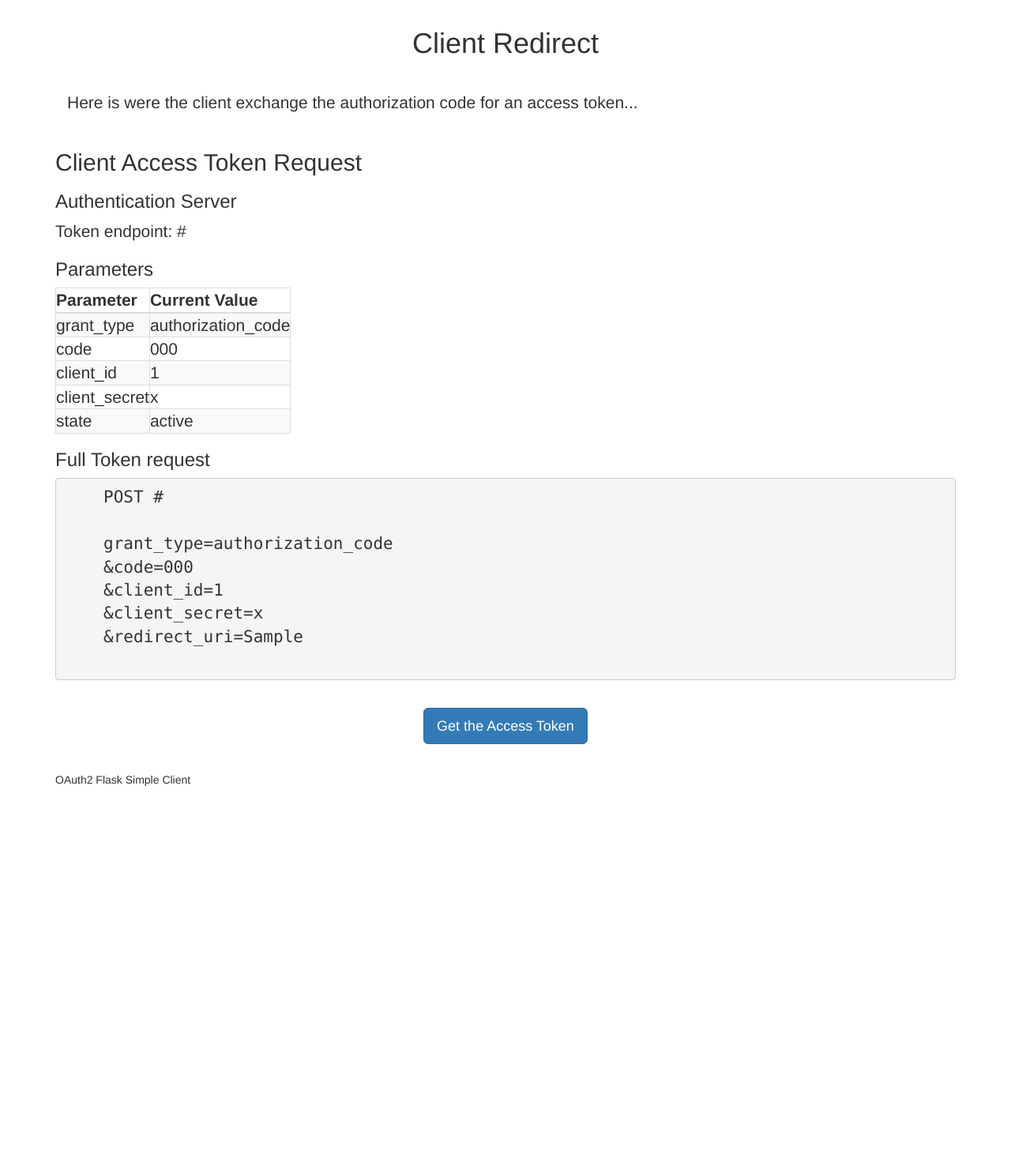
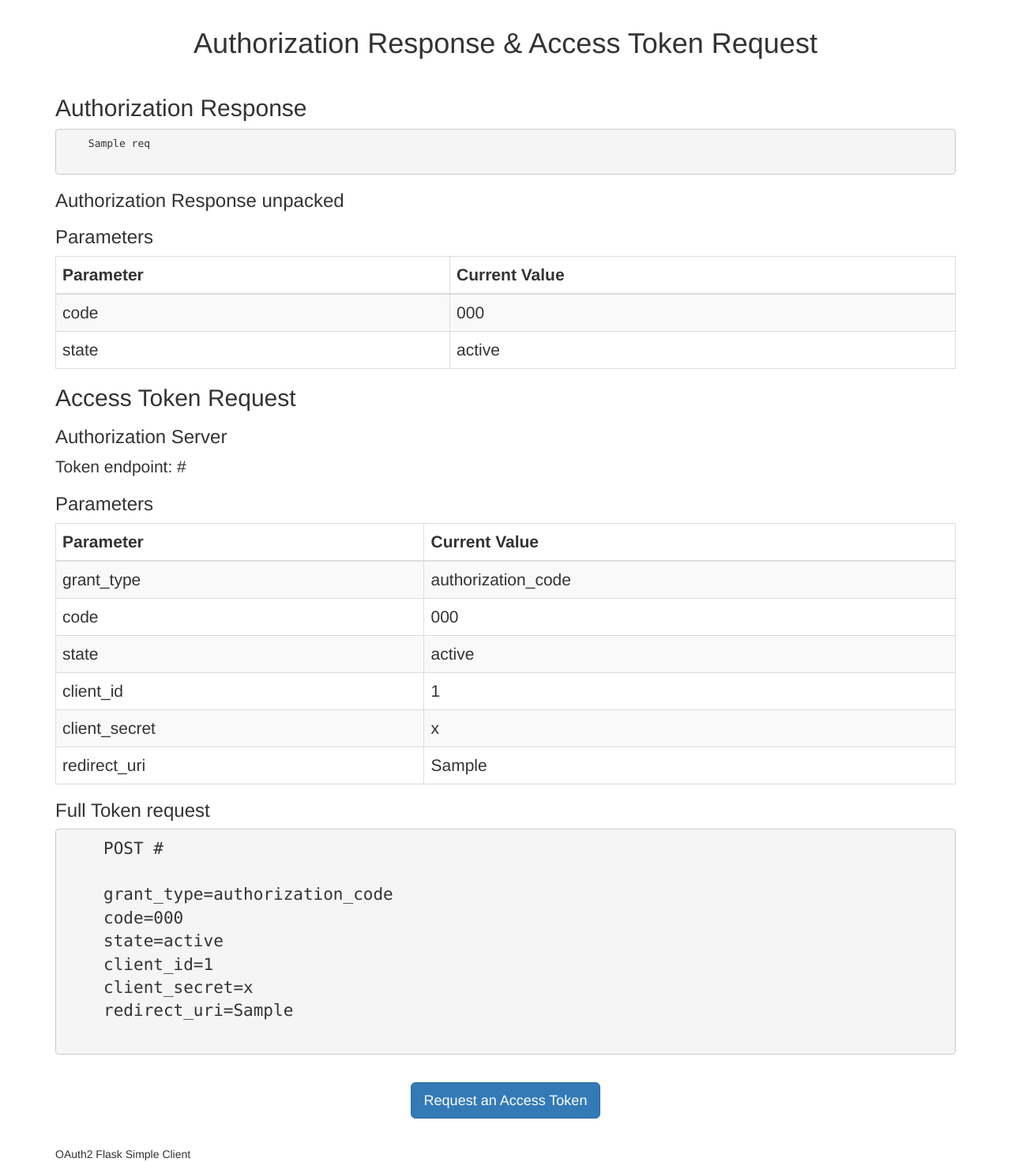
Before and after one commit to speedj/oidcprimer, a Flask app: template oauth2-client/oauth2client/templates/cb.html in a window 1280 px wide. Shown: the whole page at 79% size. Before the commit the page ends 995 px from the top, so only its background shows below. Run offline with Flask 2, Linux system fonts and the light colour scheme; the template is opened without the code that fills it: most values are stand-ins (such as "Sample title", 1, 10 or a date in 2020); parts of the project's set-up code (start-up, migrations or seed data) failed here and were passed over; some libraries are stand-ins or nearby versions.

Commit message:
Modiied oauth2 client

```diff
--- a/oauth2-client/oauth2client/__init__.py
+++ b/oauth2-client/oauth2client/__init__.py
@@ -3,7 +3,7 @@ from flask_bootstrap import Bootstrap
 
 app = Flask(__name__)
 bootstrap = Bootstrap(app)
-app.config.from_object('oauth2client.config')
+app.config.from_object('oauth2client.config-course')
 app.secret_key = app.config['SECRET_KEY']
 
 
--- a/oauth2-client/oauth2client/templates/access_token.html
+++ b/oauth2-client/oauth2client/templates/access_token.html
@@ -1,7 +1,7 @@
 {% extends "/layout.html" %} {% block main %}
 <div class="container lead">
   <div class="panel-body text-center">
-    <h1>The Access Token Response</h1>
+    <h1>Access Token Response</h1>
   </div>
   <div class="panel-body">
     <p>We got our access token, let's have a look...</p>
@@ -16,8 +16,8 @@
       {{ raw_response }}
     </code>
   </pre>
-  <h3>Access Token Response parts</h3>
-  <table class="table-bordered table-striped">
+  <h3>Access Token Response unpacked</h3>
+  <table class="table table-bordered table-striped">
     <thead>
       <tr><th>Parameter</th><th>Current Value</th></tr>
     </thead>
--- a/oauth2-client/oauth2client/templates/cb.html
+++ b/oauth2-client/oauth2client/templates/cb.html
@@ -1,42 +1,55 @@
 {% extends "/layout.html" %} {% block main %}
 <div class="container lead">
   <div class="panel-body text-center">
-    <h1>Client Redirect</h1>
+    <h1>Authorization Response & Access Token Request</h1>
   </div>
-  <div class="panel-body">
-    <p>Here is were the client exchange the authorization code for
-      an access token...</p>
-  </div>
-  <h2>Client Access Token Request</h2>
-  <h3>Authentication Server</h3>
-  <p>Token endpoint: {{ as_tokent_url }}</p>
+  <h2>Authorization Response</h2>
+  <pre>
+    {{ req }}
+  </pre>
+  <h3>Authorization Response unpacked</h3>
   <h3>Parameters</h3>
-  <table class="table-bordered table-striped">
+  <table class="table table-bordered table-striped">
+    <thead>
+      <tr><th>Parameter</th><th>Current Value</th></tr>
+    </thead>
+    <tbody>
+      <tr><td>code</td><td>{{ code }}</td></tr>
+      <tr><td>state</td><td>{{ state }}</td></tr>
+    </tbody>
+  </table>
+  <h2>Access Token Request</h2>
+  <h3>Authorization Server</h3>
+  <p>Token endpoint: {{ as_token_url }}</p>
+  <h3>Parameters</h3>
+  <table class="table table-bordered table-striped">
     <thead>
       <tr><th>Parameter</th><th>Current Value</th></tr>
     </thead>
     <tbody>
       <tr><td>grant_type</td><td>authorization_code</td></tr>
       <tr><td>code</td><td>{{ code }}</td></tr>
+      <tr><td>state</td><td>{{ state }}</td></tr>
       <tr><td>client_id</td><td>{{ client_id }}</td></tr>
       <tr><td>client_secret</td><td>{{ client_secret }}</td></tr>
-      <tr><td>state</td><td>{{ state }}</td></tr>
+      <tr><td>redirect_uri</td><td>{{ redirect_uri }}</td></tr>
     </tbody>
   </table>
   <h3>Full Token request</h3>
   <pre class="lead">
-    POST {{ token_url }}
+    POST {{ as_token_url }}
 
     grant_type=authorization_code
-    &code={{code}}
-    &client_id={{client_id}}
-    &client_secret={{client_secret}}
-    &redirect_uri={{redirect_uri}}
+    code={{code}}
+    state={{state}}
+    client_id={{client_id}}
+    client_secret={{client_secret}}
+    redirect_uri={{redirect_uri}}
   </pre>
 
   <div class="panel-body text-center">
     <a href="{{ url_for('access_token') }}"  class="btn btn-primary btn-lg" role="button">
-      Get the Access Token
+      Request an Access Token
     </a>
   </div>
 </div>
```
Also changed, not shown: oauth2-client/oauth2client/config.py (+10 -10 lines), oauth2-client/oauth2client/templates/index.html (+6 -6 lines), oauth2-client/oauth2client/views.py (+13 -12 lines), oauth2-client/README.md.
